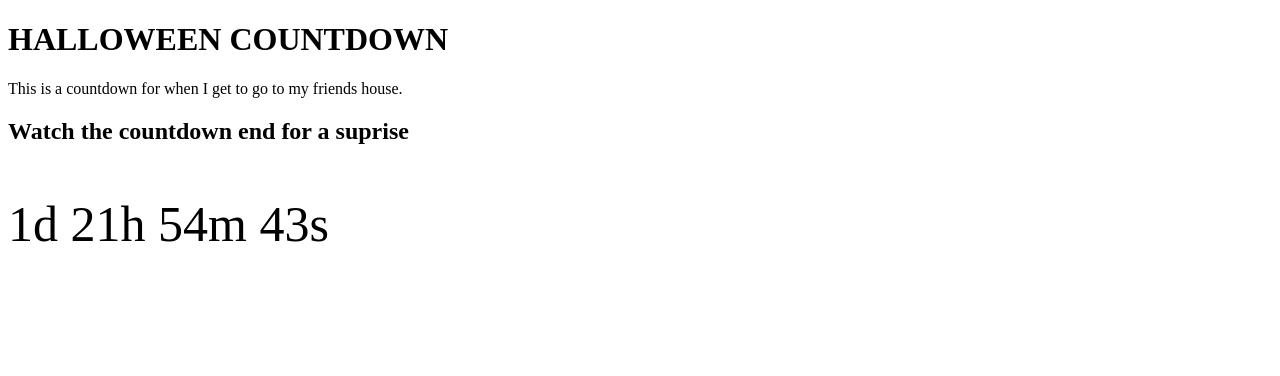
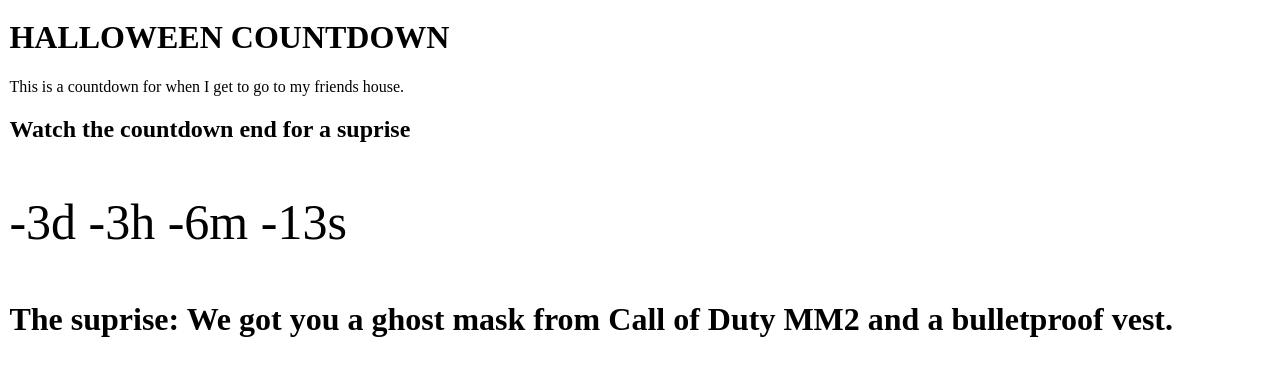
Before and after one commit to coolbrohax/Countdowntimer1, a plain HTML site: page index.html in a window 1280 px wide. Drawn offline with Linux system fonts and the light colour scheme.

Commit message:
Update index.html

```diff
--- a/index.html
+++ b/index.html
@@ -13,7 +13,7 @@
 	<h1 id="h1party"></h1>
 <script>
 // Set the date we're counting down to
-var countDownDate = new Date("Oct 26, 2024 16:30:00").getTime();
+var countDownDate = new Date("Oct 22, 2024 16:30:00").getTime();
 
 // Update the count down every 1 second
 var x = setInterval(function() {
```
